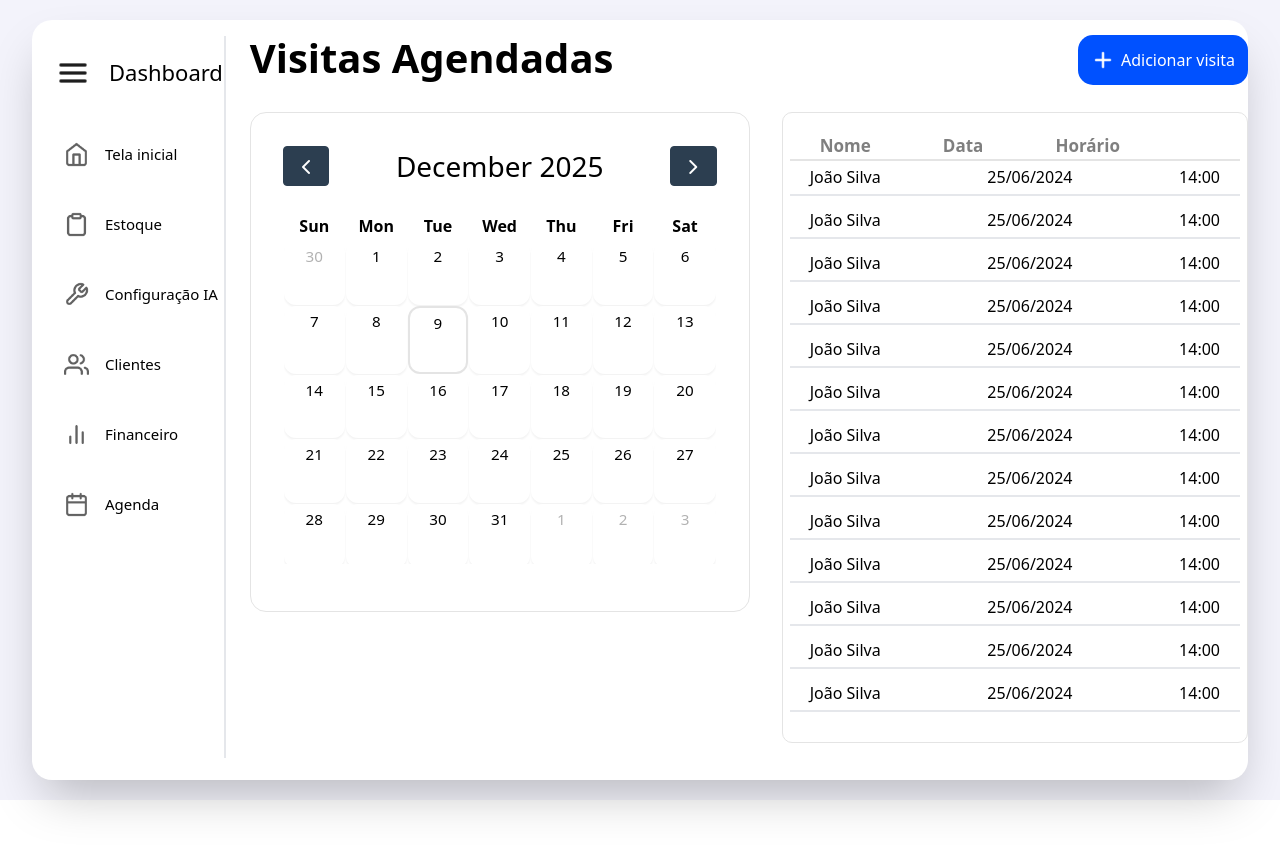
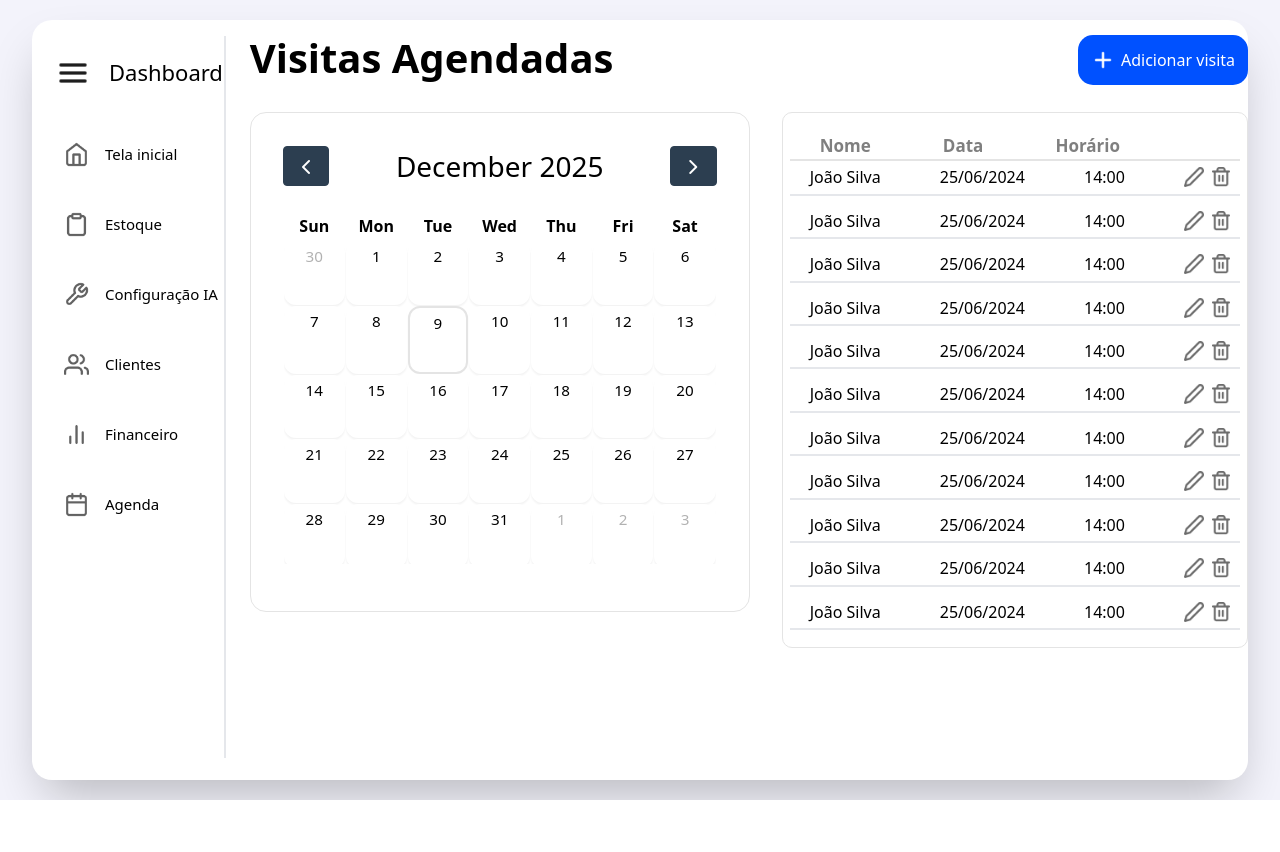
Before and after one commit to Jparlim/WhatsIA-Front, a React (Vite) app in the folder front/: page /home in a window 1280 px wide. Shown: the top 852 px of the page. After the commit the page ends 800 px from the top, so only its background shows below. Built offline with nearby package versions, Linux system fonts and the light colour scheme.

Commit message:
still working in responsive

```diff
--- a/front/src/initPages/tokenSend/index.tsx
+++ b/front/src/initPages/tokenSend/index.tsx
@@ -74,7 +74,8 @@ export function TokenSend() {
                                     onKeyDown={e => onkeyDown(e, index)}
                                     className="w-[80px] h-[55px] border-[3px] border-bordas rounded-[10px] focus:outline-none pl-[28px] font-semibold text-[25px]"
                                 />
-                        ))}
+                            ))
+                        }
 
                     </div>
                 </form>
--- a/front/src/pages/home/index.tsx
+++ b/front/src/pages/home/index.tsx
@@ -67,16 +67,7 @@ const listTest = [
         date: "25/06/2024",
         time: "14:00"
     },
-    {
-        name: "João Silva",
-        date: "25/06/2024",
-        time: "14:00"
-    },
-    {
-        name: "João Silva",
-        date: "25/06/2024",
-        time: "14:00"
-    }
+
 ]
 
 export function Home() {
@@ -186,7 +177,7 @@ export function Home() {
                         </button>
                     </div>
 
-                    <div className="flex gap-8 w-full h-full mt-6">
+                    <div className="flex gap-8 w-full h-[85%] mt-6">
                         <Calendar />
 
                         <div className="border-bordas border-[1px] w-[48%] h-[83%] rounded-[10px]">
@@ -197,18 +188,20 @@ export function Home() {
                                     <p className="text-[17px] text-black/50 font-sans font-semibold">Horário</p>
                                 </div>
                             </div>
-                            <ul className={`flex flex-col list-none gap-2`}>
+                            <ul className={`flex flex-col list-none gap-2 h-[470px] overflow-y-auto`}>
                                 {/* Here will be the list of scheduled visits */}
 
-                                {listTest.map((item, index) => {
-                                    return (
-                                        <li className="flex list-none gap-2 justify-between items-center border-b-[2px] w-[97%] h-[35px] pl-[20px] pr-[20px] m-auto">
-                                            <p>{item.name}</p>
-                                            <p>{item.date}</p>
-                                            <p>{item.time}</p>
-                                        </li>
-                                    )
-                                })}
+                                {listTest.map((item) => (
+                                    <li className="flex list-none gap-2 justify-between items-center border-b-[2px] w-[97%] h-[35px] pl-[20px] pr-[20px] m-auto">
+                                        <p>{item.name}</p>
+                                        <p>{item.date}</p>
+                                        <p>{item.time}</p>
+                                        <div className="flex gap-2 size-5 mr-4">
+                                            <img src={pen} className="hover:cursor-pointer" alt="" />
+                                            <img src={trash} className="hover:cursor-pointer" alt="" />
+                                        </div>
+                                    </li>
+                                ))}
                             </ul>
                         </div>
                     </div>
```
